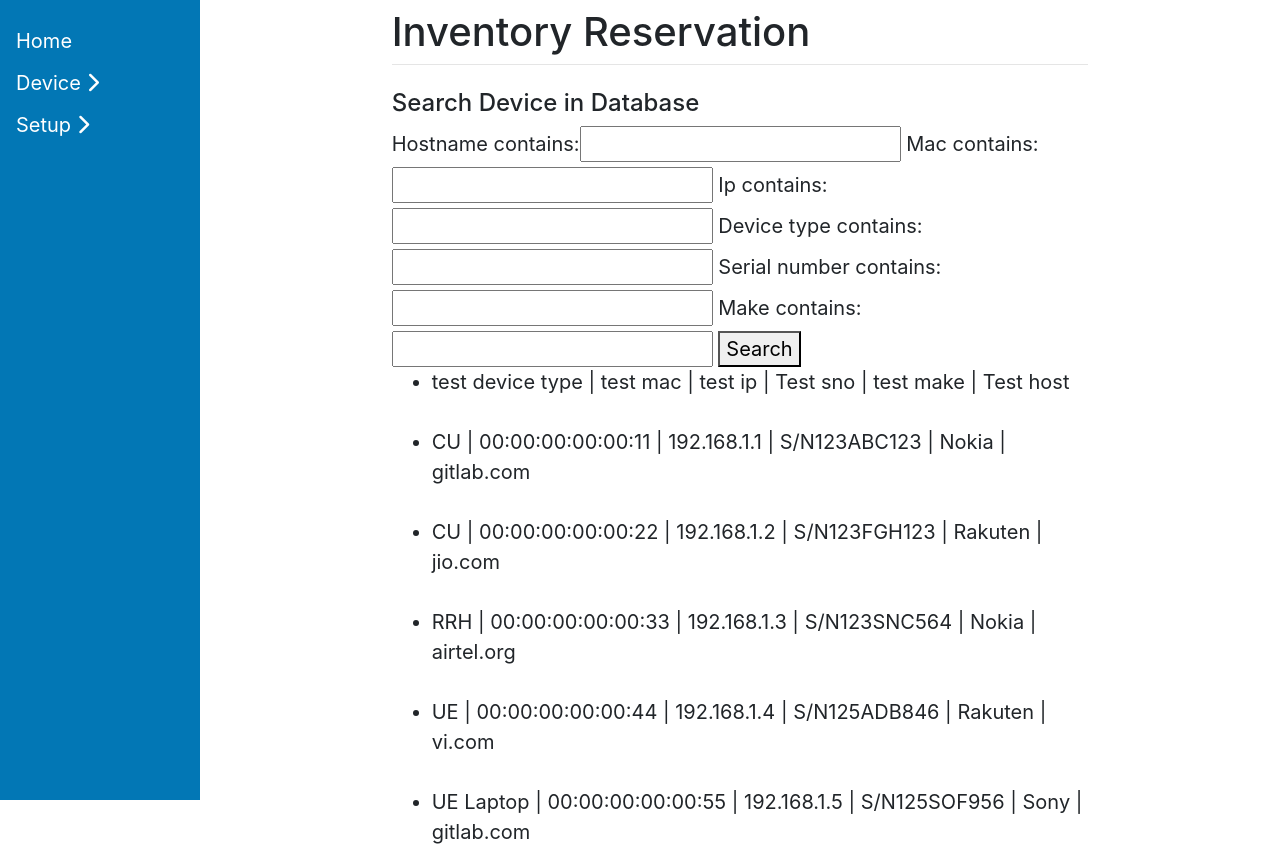
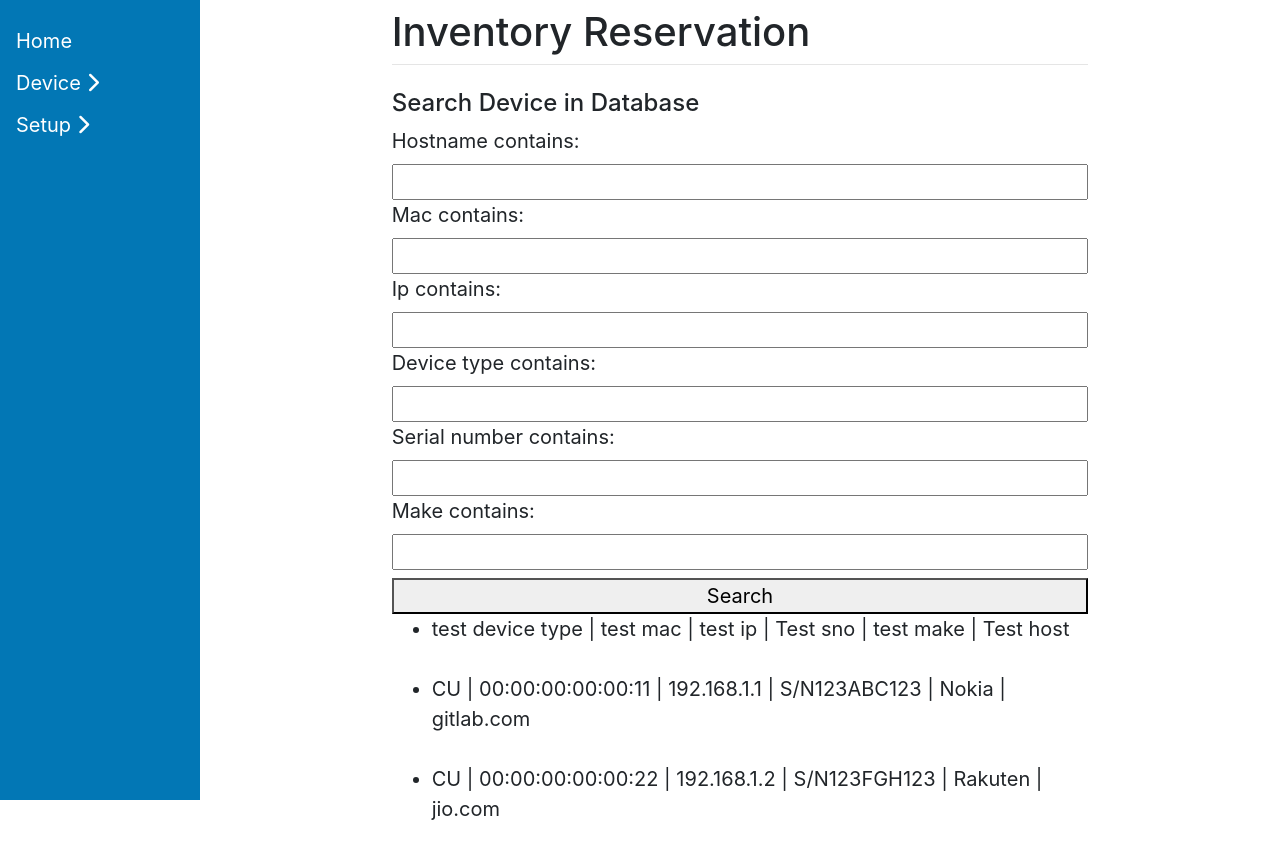
Before and after one commit to monyoudom/Django-2, a Django app: page /search_device/ in a window 1280 px wide. Shown: the top 854 px of the page. Run offline with Django 3.2, Linux system fonts and the light colour scheme; data comes from the database, SQL or seed files in the repository; some libraries are stand-ins or nearby versions.

Commit message:
css changes

```diff
--- a/Altiostar/templates/search_device.html
+++ b/Altiostar/templates/search_device.html
@@ -1,11 +1,12 @@
 {% extends 'base.html' %}
   {% block content %}
-  <form method="get">
+  <form method="get" style="display: flex; flex-direction: column;">
       {% comment %} <div class="well"> {% endcomment %}
       <h4 style="margin-top: 0">Search Device in Database</h4>
 
-    {{ filter.form.as_table}}
-    <button type="submit" >Search</button>
+    {{filter.form}}
+
+    <button type="submit" style="margin-top: 8px;">Search</button>
   </form>
 
   <ul>
```
